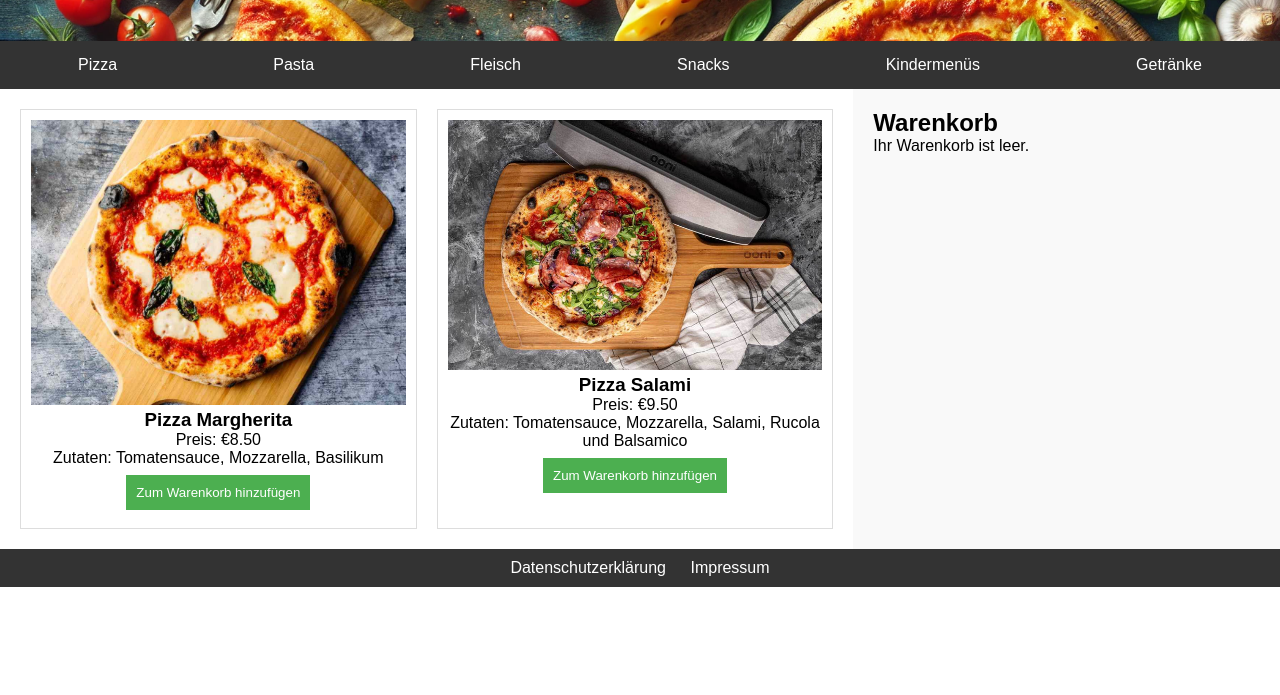
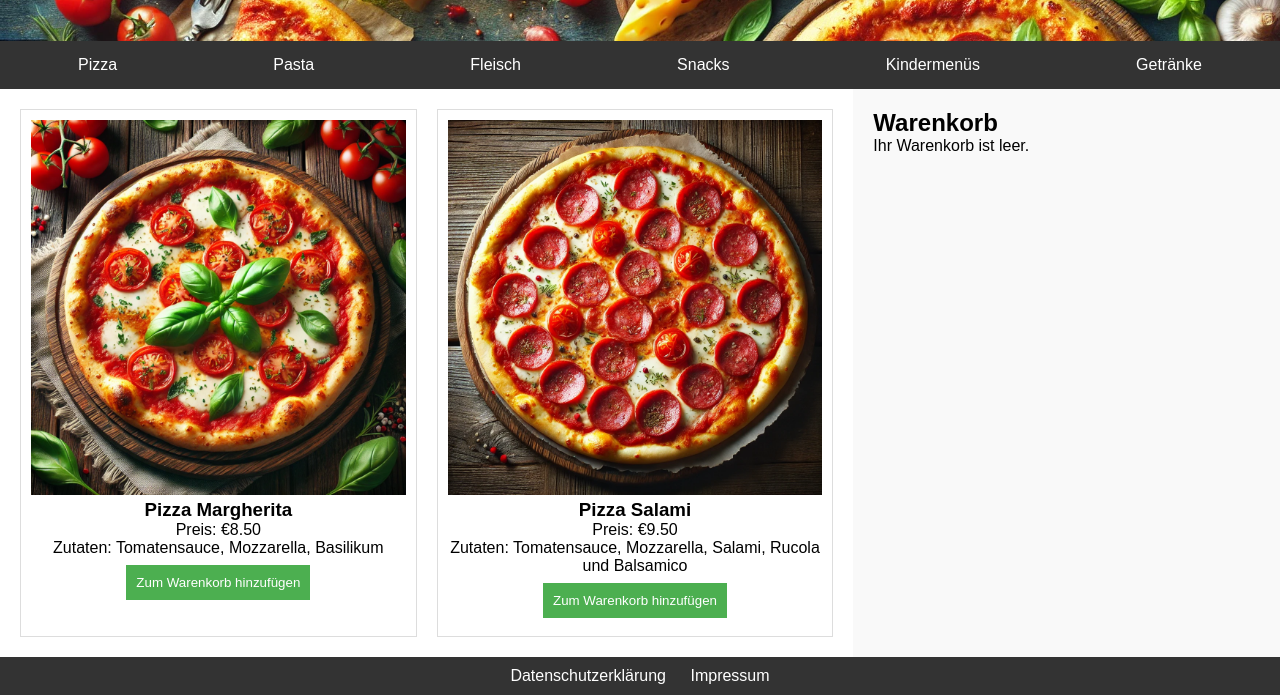
Before and after one commit to Lyso95/PizzaprojektDonau, a plain HTML site: page index.html in a window 1280 px wide. Shown: the part 159-854 px from the top of the page. Before the commit the page ends 800 px from the top, so only its background shows below. Drawn offline with Linux system fonts and the light colour scheme.

Commit message:
Changed Assets

```diff
--- a/index.html
+++ b/index.html
@@ -28,14 +28,14 @@
     </nav>
     <main>
         <div class="pizza-item">
-            <img src="./src/assets/20220211142754-margherita-9920.jpg" alt="Pizza 1">
+            <img src="./src/assets/Margherita.jpg" alt="Pizza 1">
             <h3>Pizza Margherita</h3>
             <p>Preis: €8.50</p>
             <p>Zutaten: Tomatensauce, Mozzarella, Basilikum</p>
             <button>Zum Warenkorb hinzufügen</button>
         </div>
         <div class="pizza-item">
-            <img src="./src/assets/Salami-pizza-resized_fd92b708-3f43-4d68-a2cb-a4dae7b14d0b.jpg" alt="Pizza 2">
+            <img src="./src/assets/Salami.jpg" alt="Pizza 2">
             <h3>Pizza Salami</h3>
             <p>Preis: €9.50</p>
             <p>Zutaten: Tomatensauce, Mozzarella, Salami, Rucola und Balsamico</p>
```
Also changed, not shown: src/assets/20220211142754-margherita-9920.jpg (deleted), src/assets/Margherita.jpg (added), src/assets/Salami-pizza-resized_fd92b708-3f43-4d68-a2cb-a4dae7b14d0b.jpg (deleted), src/assets/Salami.jpg (added), src/assets/output.png (deleted).
